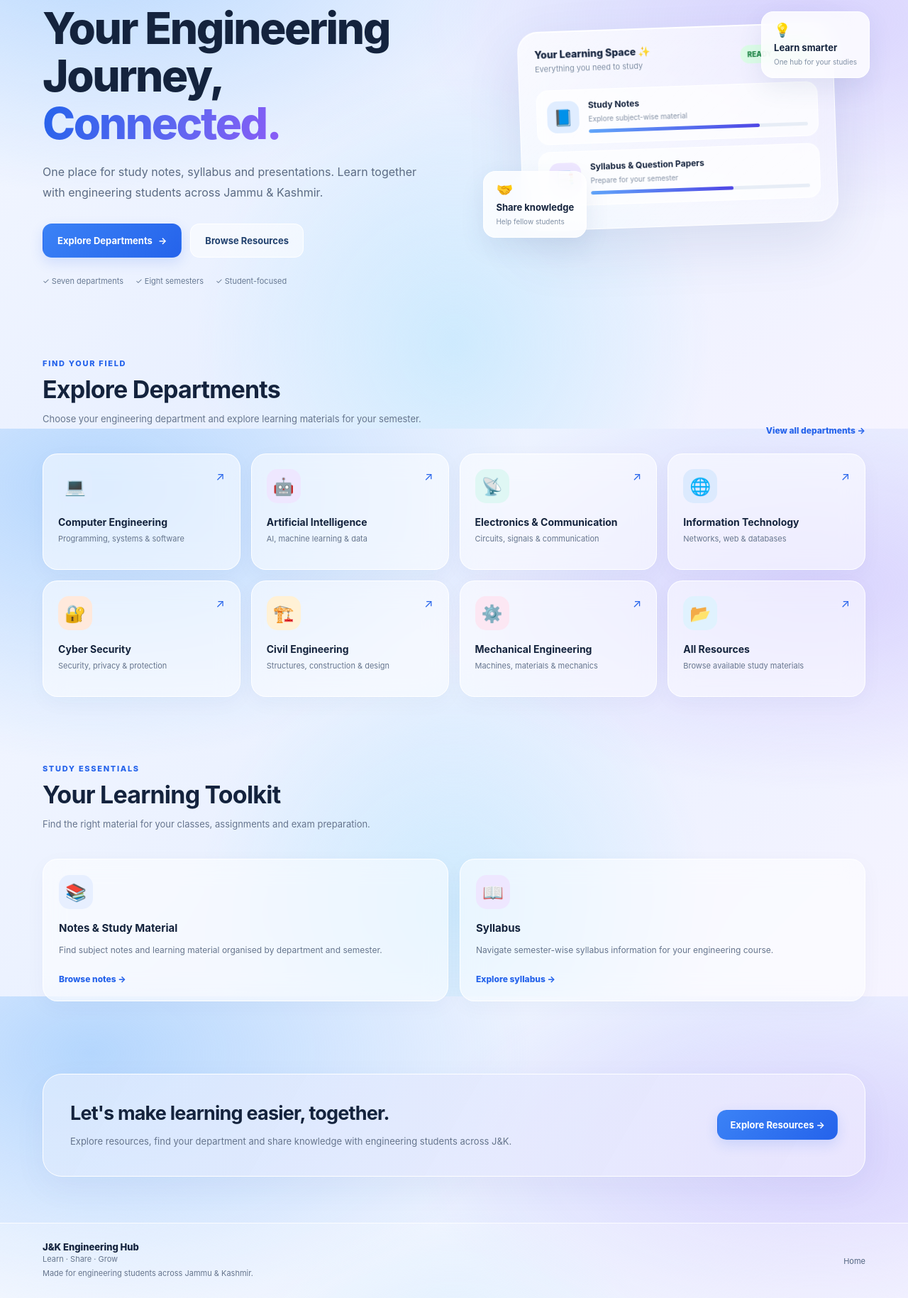
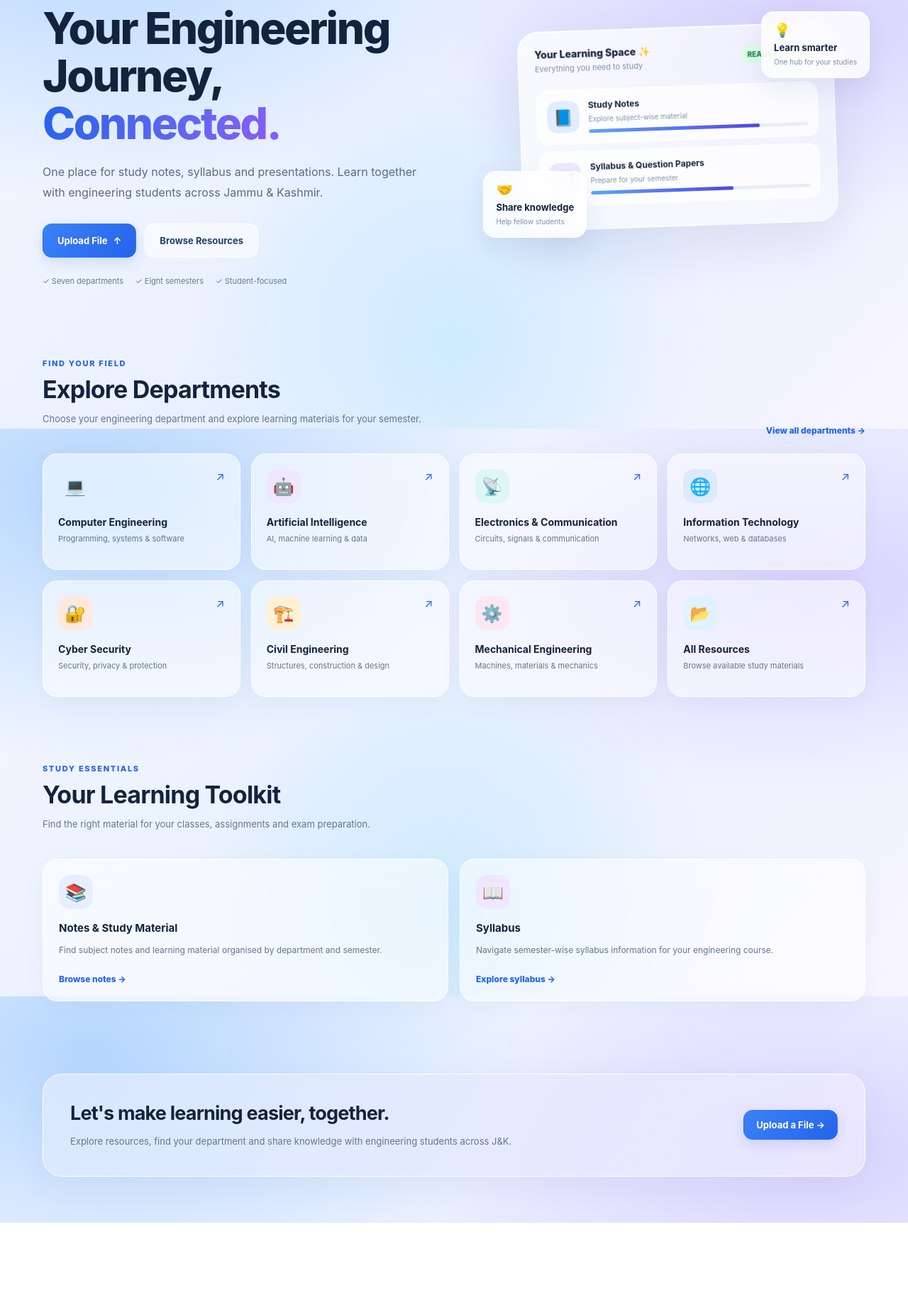
Before and after one commit to mumixnn/Jkengineeringhub-, a plain HTML site: page index.html in a window 1280 px wide. Shown: the part 196-2025 px from the top of the page at 71% size. After the commit the page ends 1919 px from the top, so only its background shows below. Drawn offline with Linux system fonts and the light colour scheme.

Commit message:
Update index.html

```diff
--- a/index.html
+++ b/index.html
@@ -115,7 +115,7 @@ header {
   border-color: #cbd9ef;
 }
 
-/* NEW PROFILE BUTTON */
+/* PROFILE BUTTON */
 .profile-button {
   width: 45px;
   height: 45px;
@@ -201,6 +201,11 @@ h1 {
   margin-top: 26px;
   color: #687a94;
   font-size: 11px;
+}
+.trust-row span {
+  display: flex;
+  align-items: center;
+  gap: 5px;
 }
 
 /* LEARNING PREVIEW */
@@ -377,6 +382,7 @@ h2 {
 }
 .dept-arrow { color: var(--blue); font-size: 16px; float: right; }
 
+/* LEARNING TOOLKIT */
 .resource-grid {
   display: grid;
   grid-template-columns: repeat(2,minmax(0,1fr));
@@ -512,10 +518,8 @@ footer {
 </head>
 
 <body>
-
 <header>
   <div class="container navbar">
-
     <a class="brand" href="index.html" aria-label="J&K Engineering Hub home">
       <div class="logo">J&K</div>
       <div class="brand-name">
@@ -526,15 +530,10 @@ footer {
 
     <div class="header-actions">
       <a class="btn btn-outline" href="login.html">Log in</a>
-      <a class="btn btn-primary" href="login.html#signup">
-        Sign up <span>↗</span>
-      </a>
+      <a class="btn btn-primary" href="login.html#signup">Sign up <span>↗</span></a>
 
-      <!-- PROFILE BUTTON -->
-      <a class="profile-button"
-         href="profile.html"
-         aria-label="Open my profile"
-         title="My Profile">
+      <a class="profile-button" href="profile.html"
+         aria-label="Open my profile" title="My Profile">
         <svg viewBox="0 0 24 24" fill="none"
              stroke="currentColor" stroke-width="1.8"
              stroke-linecap="round" stroke-linejoin="round"
@@ -544,16 +543,13 @@ footer {
         </svg>
       </a>
     </div>
-
   </div>
 </header>
 
 <main>
-
   <!-- HERO -->
   <section class="hero">
     <div class="container hero-grid">
-
       <div>
         <div class="eyebrow">
           <span class="eyebrow-dot"></span>
@@ -570,8 +566,9 @@ footer {
         </p>
 
         <div class="hero-buttons">
-        <a href="department.html" class="btn btn-primary">
-          Explore Departments <span>→</span>
+          <!-- CHANGED: UPLOAD FILE -->
+          <a href="upload.html" class="btn btn-primary">
+            Upload File <span>↑</span>
           </a>
           <a href="resources.html" class="btn btn-glass">
             Browse Resources
@@ -587,7 +584,6 @@ footer {
 
       <div class="visual" aria-label="Preview of learning resources">
         <div class="glass-board">
-
           <div class="board-top">
             <div>
               <div class="board-title">Your Learning Space ✨</div>
@@ -613,7 +609,6 @@ footer {
               <div class="mini-bar"><span style="width:65%"></span></div>
             </div>
           </div>
-
         </div>
 
         <div class="float-card float-one">
@@ -628,14 +623,12 @@ footer {
           <small>Help fellow students</small>
         </div>
       </div>
-
     </div>
   </section>
 
   <!-- DEPARTMENTS -->
   <section class="section" id="departments">
     <div class="container">
-
       <div class="section-head">
         <div>
           <div class="kicker">Find your field</div>
@@ -648,7 +641,6 @@ footer {
       </div>
 
       <div class="dept-grid">
-
         <a class="glass-card dept-card" href="department.html?dept=CE">
           <span class="dept-arrow">↗</span>
           <div class="dept-emoji" style="background:#e0edff">💻</div>
@@ -704,7 +696,6 @@ footer {
           <h3>All Resources</h3>
           <p>Browse available study materials</p>
         </a>
-
       </div>
     </div>
   </section>
@@ -712,7 +703,6 @@ footer {
   <!-- LEARNING TOOLKIT -->
   <section class="section" id="resources">
     <div class="container">
-
       <div class="section-head">
         <div>
           <div class="kicker">Study essentials</div>
@@ -724,7 +714,6 @@ footer {
       </div>
 
       <div class="resource-grid">
-
         <article class="glass-card resource-card">
           <div class="resource-emoji">📚</div>
           <h3>Notes & Study Material</h3>
@@ -738,7 +727,6 @@ footer {
           <p>Navigate semester-wise syllabus information for your engineering course.</p>
           <a href="syllabus.html">Explore syllabus →</a>
         </article>
-
       </div>
     </div>
   </section>
@@ -752,23 +740,4 @@ footer {
           Explore resources, find your department and share knowledge with engineering students across J&K.
         </p>
       </div>
-    <a class="btn btn-primary" href="resources.html">Explore Resources →</a>
-  </section>
-</div>
-
-</main>
-
-<!-- FOOTER -->
-<footer>
-  <div class="container footer-inner">
-
-    <div>
-      <div class="footer-brand">J&K Engineering Hub</div>
-      <div class="footer-note">
-        Learn · Share · Grow<br>
-        Made for engineering students across Jammu & Kashmir.
-      </div>
-    </div>
-
-    <div class="footer-links">
-      <a href="index.html">Home</a
+      <a class="btn btn-primary" href="upload.html">Upload a File →</a>
```
Lines whose indentation alone changed are shown as unchanged.
